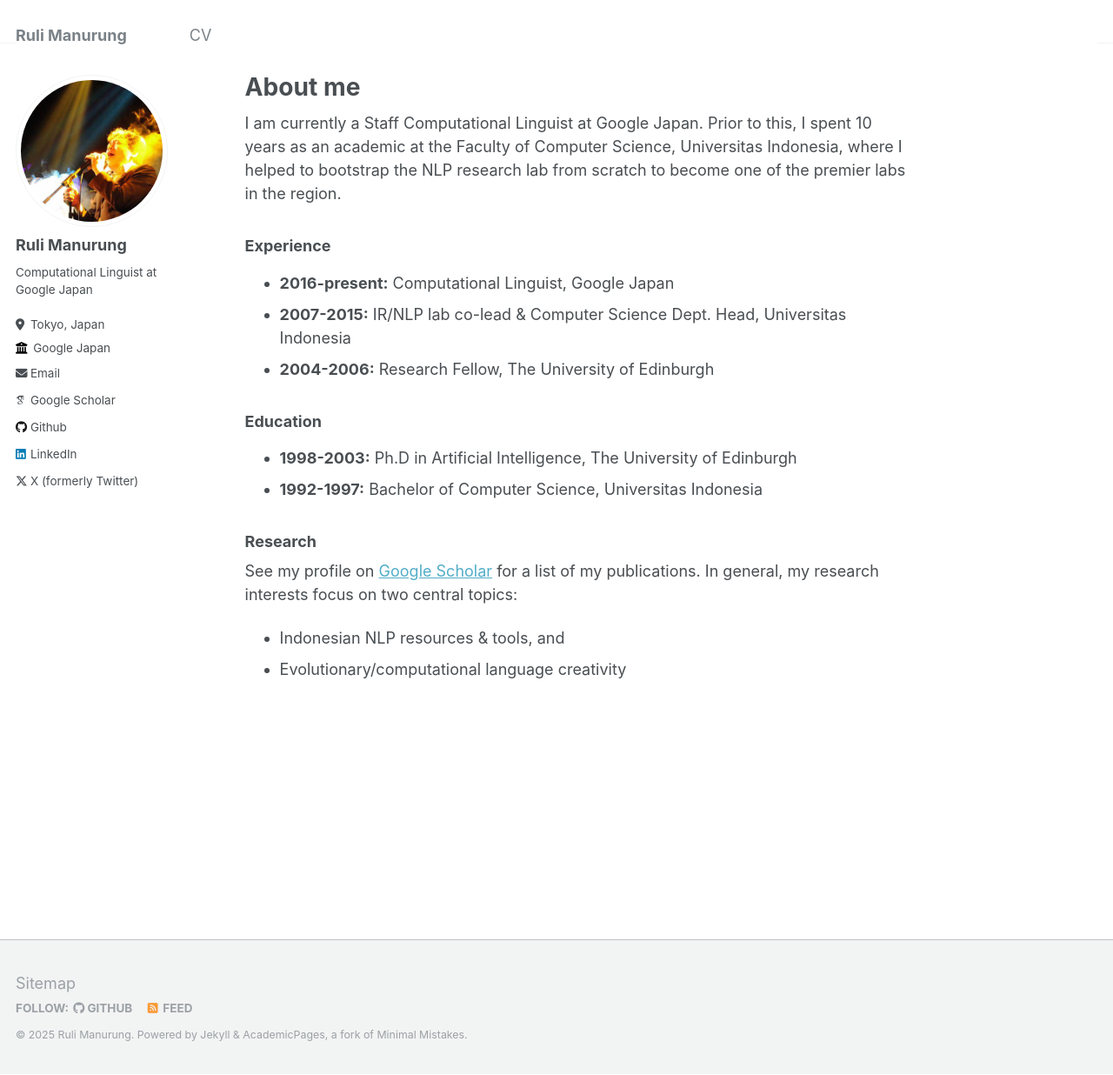
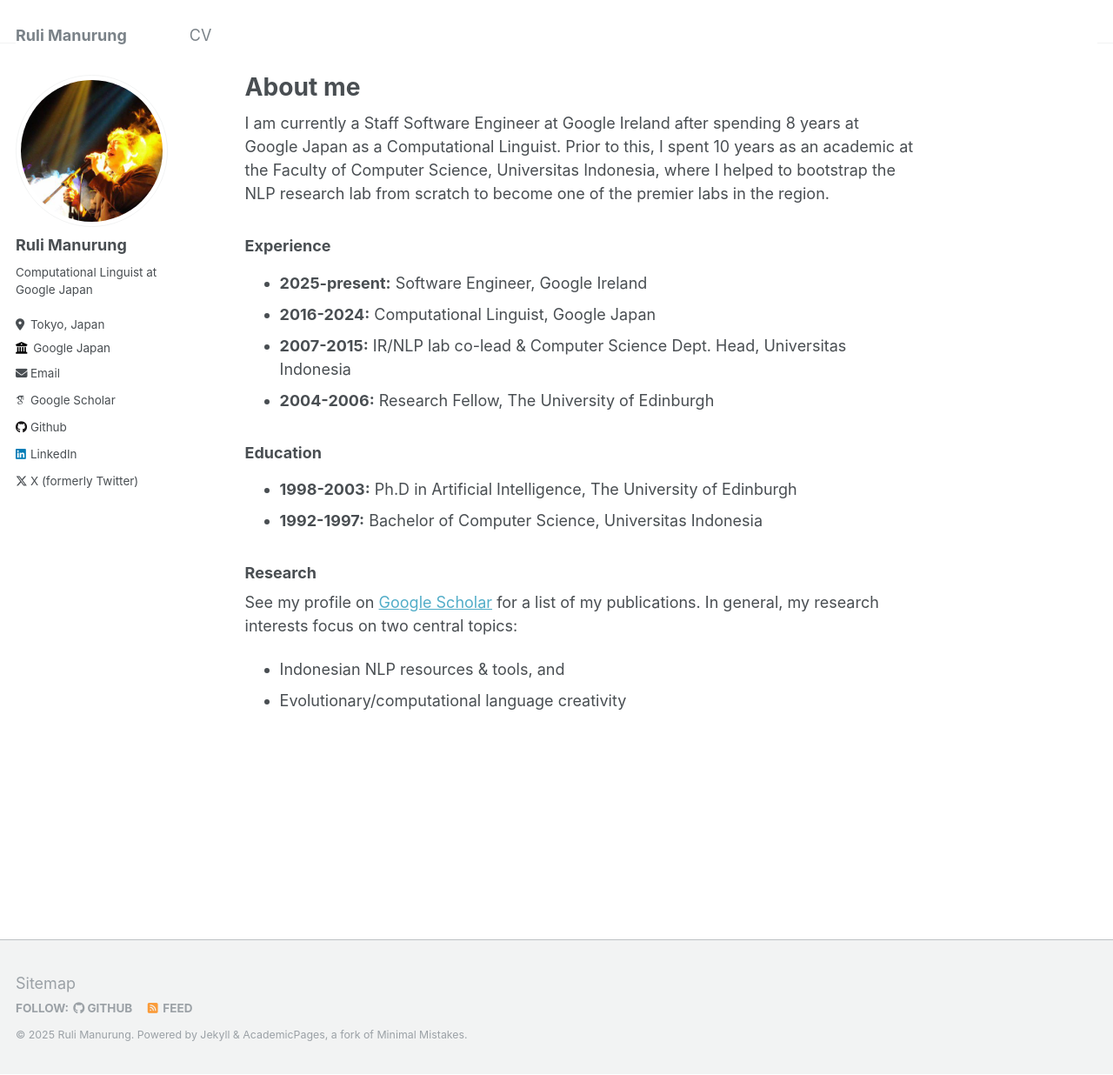
Before and after one commit to rulimanurung/rulimanurung.github.io, a Jekyll site: the page built from _pages/about.md, in a window 1280 px wide and 1236 px high. Shown: the whole window at 87% size. Built offline with Jekyll 4.4.1, drawn with Linux system fonts in a browser that asks for light colours; some web fonts are replaced.

```diff
--- a/_pages/about.md
+++ b/_pages/about.md
@@ -7,11 +7,12 @@ redirect_from:
   - /about.html
 ---
 
-I am currently a Staff Computational Linguist at Google Japan. Prior to this, I spent 10 years as an academic at the Faculty of Computer Science, Universitas Indonesia, where I helped to bootstrap the NLP research lab from scratch to become one of the premier labs in the region.
+I am currently a Staff Software Engineer at Google Ireland after spending 8 years at Google Japan as a Computational Linguist. Prior to this, I spent 10 years as an academic at the Faculty of Computer Science, Universitas Indonesia, where I helped to bootstrap the NLP research lab from scratch to become one of the premier labs in the region.
 
 ### Experience
 
-* **2016-present:** Computational Linguist, Google Japan
+* **2025-present:** Software Engineer, Google Ireland
+* **2016-2024:** Computational Linguist, Google Japan
 * **2007-2015:** IR/NLP lab co-lead & Computer Science Dept. Head, Universitas Indonesia
 * **2004-2006:** Research Fellow, The University of Edinburgh
 
```
